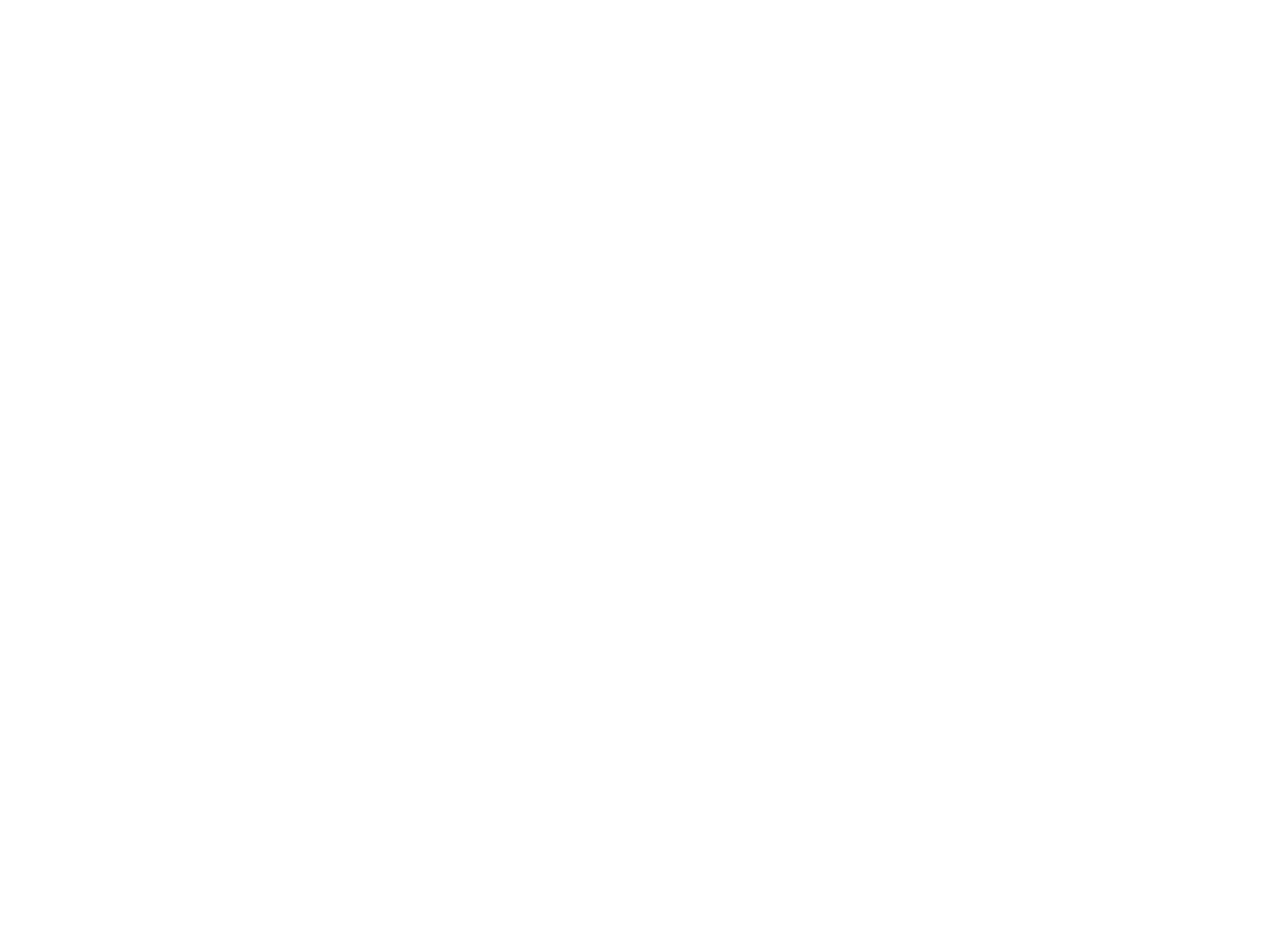
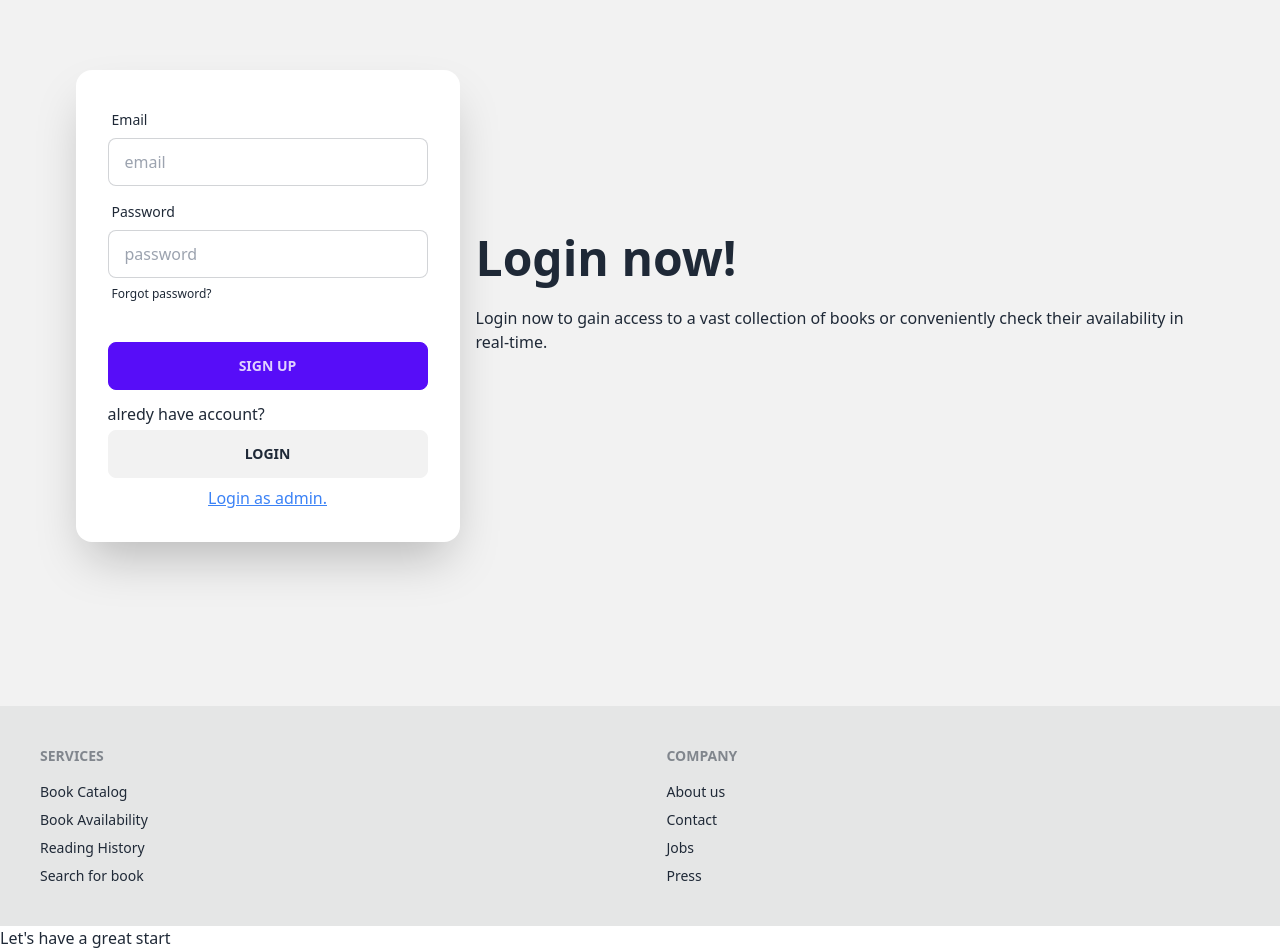
Before and after one commit to VinayakVispute/BookBuddy, a React (Vite) app in the folder Front-end/: page /login in a window 1280 px wide. Shown: the part 160-1110 px from the top of the page. Before the commit the page ends 800 px from the top, so only its background shows below. Built offline with nearby package versions, Linux system fonts and the light colour scheme.

Commit message:
home page and login page is ready and route are setted for both

```diff
--- a/Front-end/package.json
+++ b/Front-end/package.json
@@ -11,7 +11,8 @@
   },
   "dependencies": {
     "react": "^18.2.0",
-    "react-dom": "^18.2.0"
+    "react-dom": "^18.2.0",
+    "react-router-dom": "^6.14.1"
   },
   "devDependencies": {
     "@types/react": "^18.0.37",
--- a/Front-end/src/App.jsx
+++ b/Front-end/src/App.jsx
@@ -1,4 +1,4 @@
-import { useState } from 'react'
+
 import Home from './Pages/Home'
 
 function App() {
@@ -7,7 +7,7 @@
     <>
     <div className="">
       <Home/>
-      <h1>Let's have a great start</h1>
+      <h1>Let&apos;s have a great start</h1>
     </div>
     </>
   )
--- /dev/null
+++ b/Front-end/src/Componenets/Footer.jsx
@@ -0,0 +1,31 @@
+
+function Footer() {
+  return (
+    <footer className="footer p-10 bg-base-300 text-base-content">
+  <div>
+    <span className="footer-title">Services</span>
+    <a className="link link-hover">Book Catalog</a>
+    <a className="link link-hover">Book Availability</a>
+    <a className="link link-hover">Reading History</a>
+    <a className="link link-hover">Search for book</a>
+  </div>
+  <div>
+    <span className="footer-title">Company</span>
+    <a className="link link-hover">About us</a>
+    <a className="link link-hover">Contact</a>
+    <a className="link link-hover">Jobs</a>
+    <a className="link link-hover">Press</a>
+  </div>
+  {/* <div>
+    <span className="footer-title">Social</span>
+    <div className="grid grid-flow-col gap-4">
+      <a><svg xmlns="http://www.w3.org/2000/svg" width="24" height="24" viewBox="0 0 24 24" className="fill-current"><path d="M24 4.557c-.883.392-1.832.656-2.828.775 1.017-.609 1.798-1.574 2.165-2.724-.951.564-2.005.974-3.127 1.195-.897-.957-2.178-1.555-3.594-1.555-3.179 0-5.515 2.966-4.797 6.045-4.091-.205-7.719-2.165-10.148-5.144-1.29 2.213-.669 5.108 1.523 6.574-.806-.026-1.566-.247-2.229-.616-.054 2.281 1.581 4.415 3.949 4.89-.693.188-1.452.232-2.224.084.626 1.956 2.444 3.379 4.6 3.419-2.07 1.623-4.678 2.348-7.29 2.04 2.179 1.397 4.768 2.212 7.548 2.212 9.142 0 14.307-7.721 13.995-14.646.962-.695 1.797-1.562 2.457-2.549z"></path></svg></a>
+      <a><svg xmlns="http://www.w3.org/2000/svg" width="24" height="24" viewBox="0 0 24 24" className="fill-current"><path d="M19.615 3.184c-3.604-.246-11.631-.245-15.23 0-3.897.266-4.356 2.62-4.385 8.816.029 6.185.484 8.549 4.385 8.816 3.6.245 11.626.246 15.23 0 3.897-.266 4.356-2.62 4.385-8.816-.029-6.185-.484-8.549-4.385-8.816zm-10.615 12.816v-8l8 3.993-8 4.007z"></path></svg></a>
+      <a><svg xmlns="http://www.w3.org/2000/svg" width="24" height="24" viewBox="0 0 24 24" className="fill-current"><path d="M9 8h-3v4h3v12h5v-12h3.642l.358-4h-4v-1.667c0-.955.192-1.333 1.115-1.333h2.885v-5h-3.808c-3.596 0-5.192 1.583-5.192 4.615v3.385z"></path></svg></a>
+    </div>
+  </div> */}
+</footer>
+  )
+}
+
+export default Footer
--- /dev/null
+++ b/Front-end/src/Componenets/Hero.jsx
@@ -0,0 +1,16 @@
+import { Link } from "react-router-dom"
+function Hero() {
+  return (
+    <div className="hero min-h-screen bg-base-200">
+  <div className="hero-content text-center">
+    <div className="max-w-md">
+      <h1 className="text-5xl font-bold">Unlock Infinite Literary Worlds.</h1>
+      <p className="py-6">Discover, track, and access a vast library of books with BookBuddy. Login now to explore and check availability seamlessly.</p>
+      <Link to="/login" className="btn btn-primary">Get Started</Link>
+    </div>
+  </div>
+</div>
+  )
+}
+
+export default Hero
--- /dev/null
+++ b/Front-end/src/Componenets/Login.jsx
@@ -0,0 +1,40 @@
+function Login() {
+  return (
+    <div className="hero min-h-screen bg-base-200">
+  <div className="hero-content flex-col lg:flex-row-reverse">
+    <div className="text-center lg:text-left">
+      <h1 className="text-5xl font-bold">Login now!</h1>
+      <p className="py-6">Login now to gain access to a vast collection of books or conveniently check their availability in real-time.</p>
+    </div>
+    <div className="card flex-shrink-0 w-full max-w-sm shadow-2xl bg-base-100">
+      <div className="card-body">
+        <div className="form-control">
+          <label className="label">
+            <span className="label-text">Email</span>
+          </label>
+          <input type="text" placeholder="email" className="input input-bordered" />
+        </div>
+        <div className="form-control">
+          <label className="label">
+            <span className="label-text">Password</span>
+          </label>
+          <input type="text" placeholder="password" className="input input-bordered" />
+          <label className="label">
+            <a href="#" className="label-text-alt link link-hover">Forgot password?</a>
+          </label>
+        </div>
+        <div className="form-control mt-6">
+          <button className="btn btn-primary">Sign Up</button>
+
+          <a href="" className="mt-3 mb-1 ">alredy have account?</a>
+          <button className="btn bg-base-200">Login </button>
+          <a href="" className="text-center mt-2 underline text-blue-500">Login as admin.</a>
+        </div>
+      </div>
+    </div>
+  </div>
+</div>
+  )
+}
+
+export default Login
--- a/Front-end/src/Componenets/Navbar.jsx
+++ b/Front-end/src/Componenets/Navbar.jsx
@@ -1,10 +1,10 @@
-
+import { Link } from "react-router-dom"
 
 function Navbar() {
   return (
     <div className="navbar bg-base-100">
   <div className="flex-1">
-    <a className="btn btn-ghost normal-case text-xl">BookBuddy</a>
+    <Link to="/" className="btn btn-ghost normal-case text-xl">BookBuddy</Link>
   </div>
   <div className="flex-none gap-2">
     <div className="form-control">
@@ -24,7 +24,7 @@
           </a>
         </li>
         <li><a>Settings</a></li>
-        <li><a>Logout</a></li>
+        <li><Link to="/login">Login</Link></li>
       </ul>
     </div>
   </div>
--- a/Front-end/src/Pages/Home.jsx
+++ b/Front-end/src/Pages/Home.jsx
@@ -1,12 +1,22 @@
-import React from 'react'
-import Navbar from '../Componenets/Navbar'
+import Navbar from "../Componenets/Navbar";
+import Footer from "../Componenets/Footer";
+import Login from "../Componenets/Login";
+import { BrowserRouter as Router, Routes, Route } from "react-router-dom";
+import Hero from "../Componenets/Hero";
 
 function Home() {
   return (
-    <div className='bg-gray-500'>
-      <Navbar/>
+    <div className="bg-gray-500">
+      <Router basename="/">
+        <Navbar />
+        <Routes>
+            <Route exact path="/login" element={<Login />}></Route>
+            <Route exact path="/" element={<Hero />}></Route>
+        </Routes>
+        <Footer />
+      </Router>
     </div>
-  )
+  );
 }
 
-export default Home
+export default Home;
```
Also changed, not shown: 1 other file (tests, documents, lock files or other folders).
